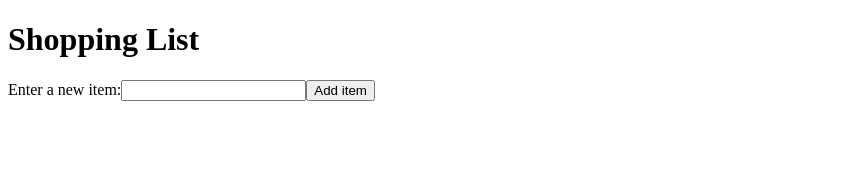
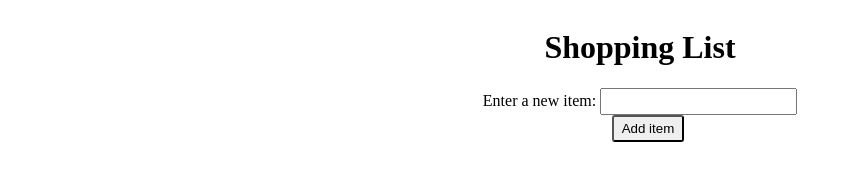
Before and after one commit to Baystef/JavaScript_challenges, a plain HTML site: page ShopList/index.html in a window 1280 px wide. Shown: the whole page, without its empty margins (0-852 px from the left). Drawn offline with Linux system fonts and the light colour scheme.

Commit message:
ShopList not looking bad anymore

```diff
--- a/ShopList/index.html
+++ b/ShopList/index.html
@@ -5,12 +5,43 @@
     <meta name="viewport" content="width=device-width, initial-scale=1.0">
     <meta http-equiv="X-UA-Compatible" content="ie=edge">
     <title>ShopList</title>
+
+    <style>
+        *, *::before, *::after {
+            box-sizing: border-box;
+        }
+
+        body {
+            text-align: center;
+            display: flex;
+            justify-content: center;
+        }
+
+        div {
+            width: 25rem;
+        }
+
+        .items {
+            text-align: left;
+        }
+
+        input {
+            padding: 0.25rem 0.5rem;
+            margin-left: 0.25rem;
+        }
+
+        button {
+            padding: 0.25rem 0.5rem;
+            border-radius: 3px;
+            margin-left: 1rem;
+        }
+    </style>
 </head>
 <body>
     <div>
-        <h1>Shopping List</h1>
+        <h1 id="AppName">Shopping List</h1>
         <label for="itemInput">Enter a new item:</label><input type="text" name="itemInput" id="itemInput"><button class="add">Add item</button>
-        <ul class="items"></ul>
+        <ol class="items"></ol>
     </div>
 
     <script src="main.js"></script>
```
